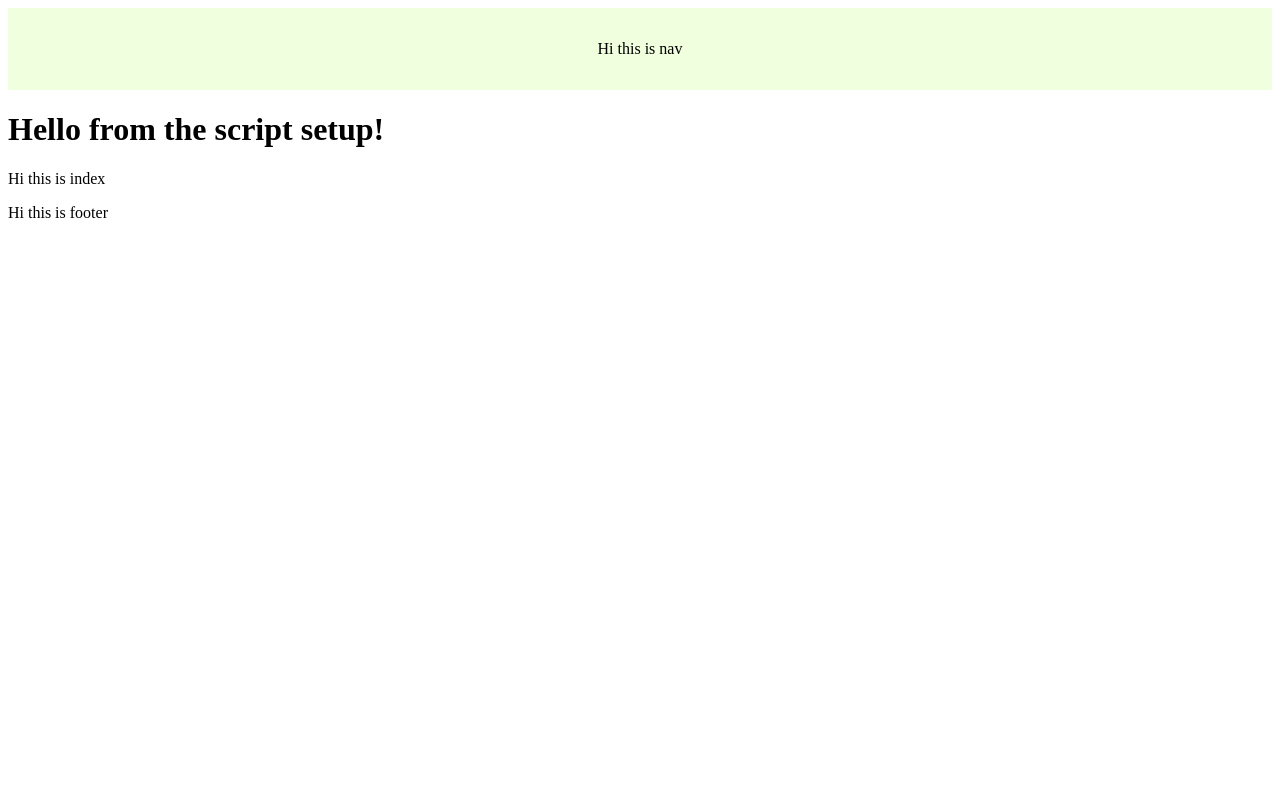
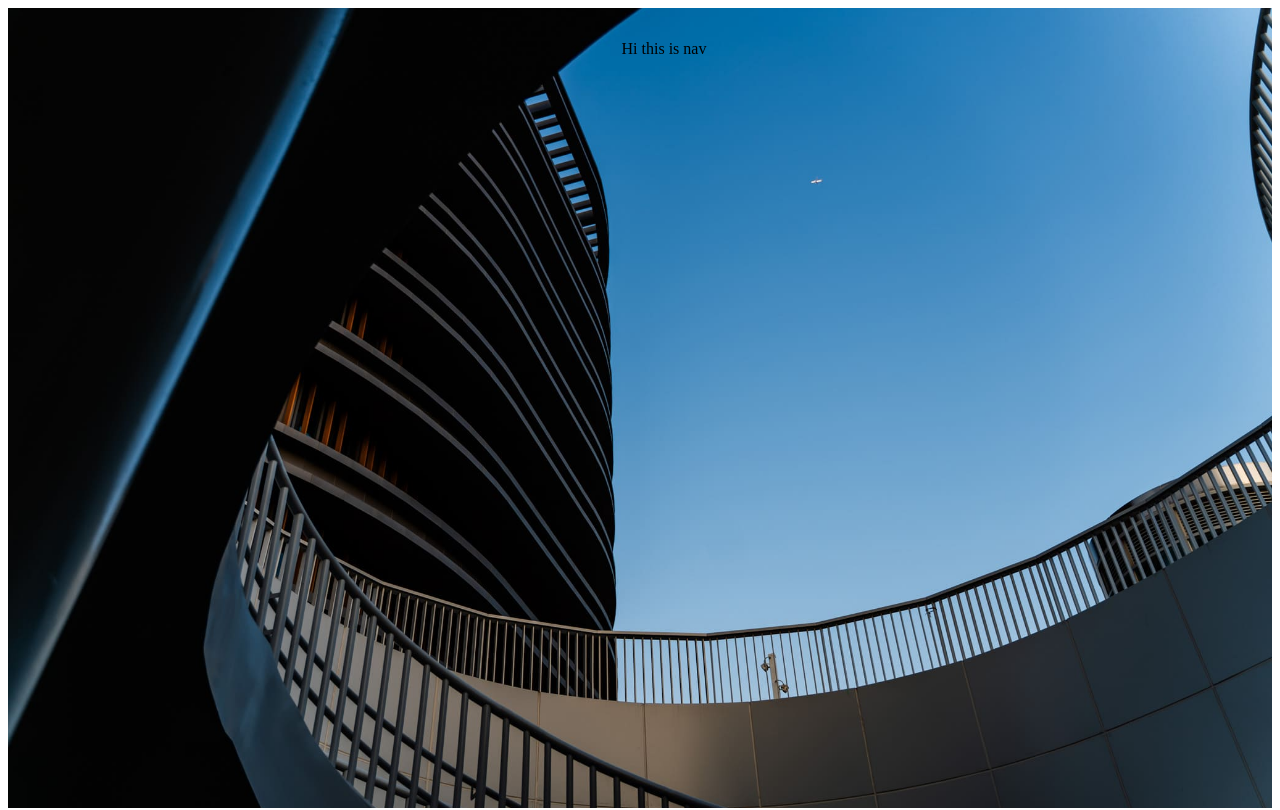
Before and after one commit to ShunRenMa/my-site, a Nuxt app: page / in a window 1280 px wide. Shown: the top 810 px of the page. Built offline with nearby package versions, Linux system fonts and the light colour scheme.

Commit message:
加入封面設定

```diff
--- a/app/components/TheNav.vue
+++ b/app/components/TheNav.vue
@@ -7,8 +7,11 @@
 
 <style scoped>
     nav {
-        background-color: #f0ffdd;
+        background-color: transparent;
         padding: 1rem;
         text-align: center;
+        position: fixed;
+        z-index: 2147483647;
+        width: 100vw;
     }
 </style>
--- a/app/pages/index.vue
+++ b/app/pages/index.vue
@@ -4,8 +4,36 @@
 </script>
 
 <template>
+  <section class="hero">
+    <img
+      src="~/assets/css/cover1.jpg"
+      alt=""
+      class="hero__img"
+      fetchpriority="high"
+    >
+  </section>
+
   <div>
     <h1>{{ message }}</h1>
     <p> Hi this is index </p>
   </div>
 </template>
+
+<style scoped>
+.hero {
+  /* 用 % 不用 100vw，vw 會把捲軸寬度算進去而多出橫向捲軸 */
+  width: 100%;
+  /* 第一行給不支援 dvh 的舊瀏覽器墊底 */
+  height: 100vh;
+  height: 100dvh;
+  overflow: hidden;
+}
+
+.hero__img {
+  width: 100%;
+  height: 100%;
+  /* 填滿容器、多的裁掉，所以任何比例的視窗都是滿版 */
+  object-fit: cover;
+  display: block;
+}
+</style>
```
Also changed, not shown: app/assets/css/cover1.jpg (added).
